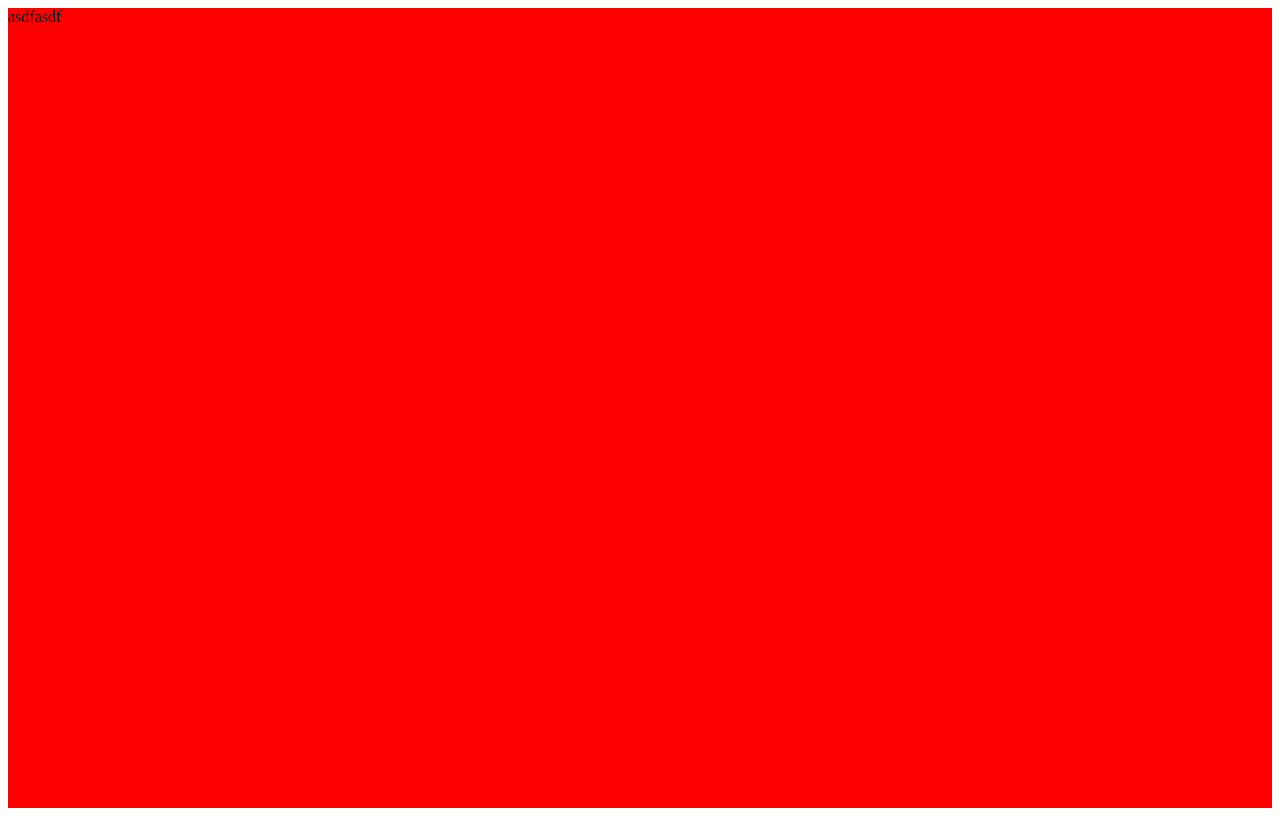
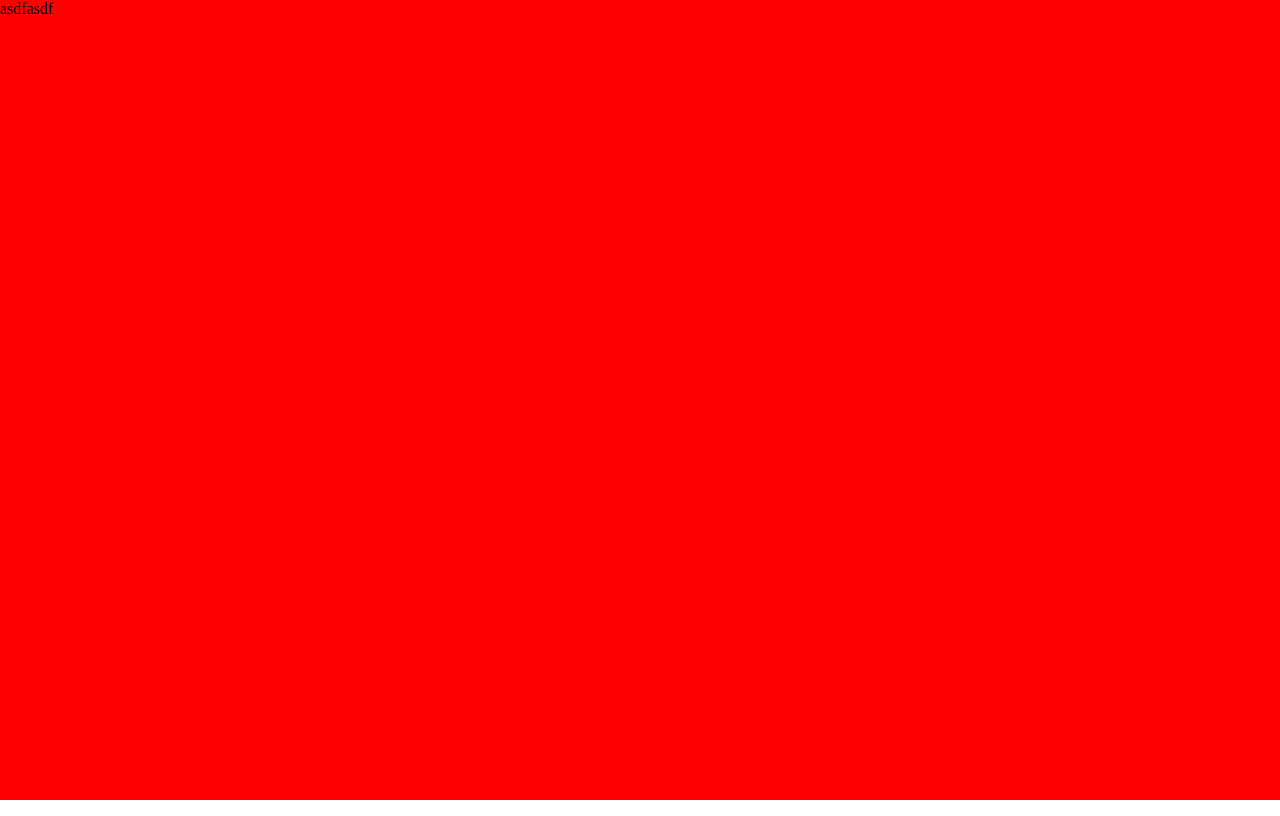
Before and after one commit to linlifengx/linlifengx.github.com, a plain HTML site: page demos/test_weixin/index.html in a window 1280 px wide. Drawn offline with Linux system fonts and the light colour scheme.

Commit message:
weixin
weixin

```diff
--- a/demos/test_weixin/index.html
+++ b/demos/test_weixin/index.html
@@ -17,13 +17,16 @@
           if (moveY < 0) {
             moveY = 0
           }
-          document.body.style.paddingTop = moveY + 'px'
+          document.body.style.transform = 'translate3d(0, ' + moveY +'px, 0)'
         })
       }
     </script>
     <style>
+    html, body {
+      padding: 0;
+      margin: 0;
+    }
     div {
-      position: relative;
       background-color: red;
       height: 800px;
     }
```
